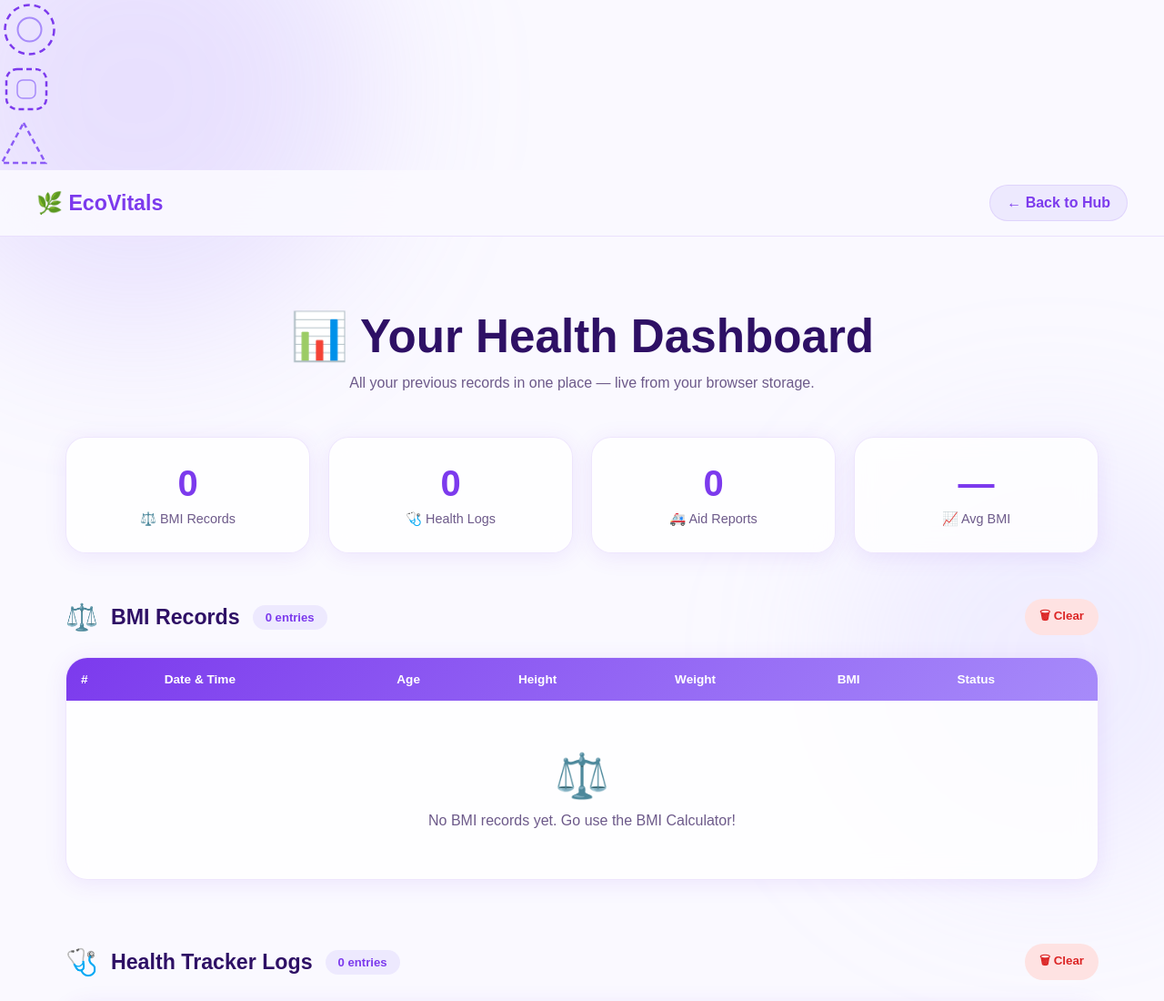
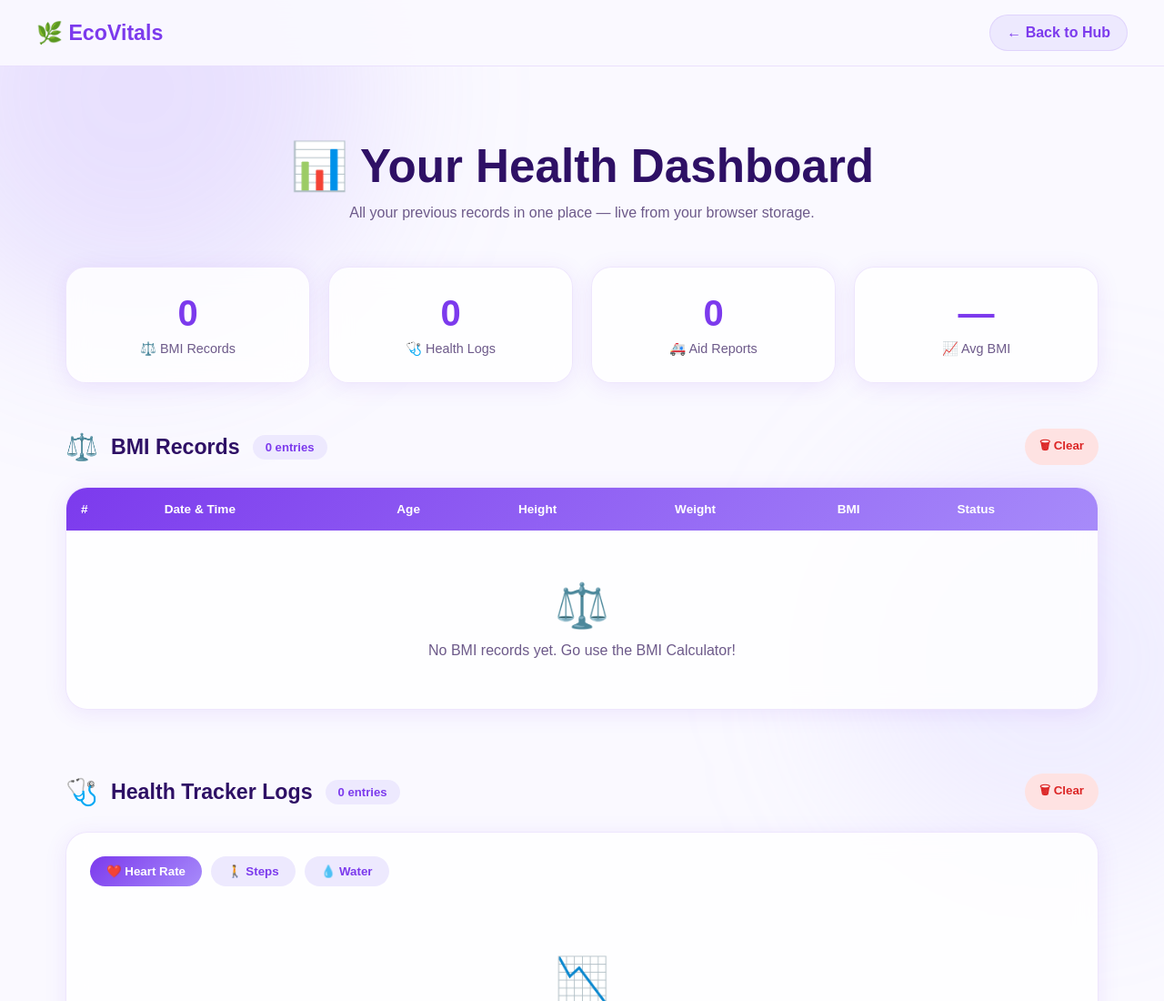
Before and after one commit to NoxiHydra/EcoVitals-Hub, a website: page dashboard.html in a window 1280 px wide. Shown: the top 1100 px of the page at 91% size. Drawn offline with nearby package versions, Linux system fonts and the light colour scheme.

Commit message:
Update dashboard.html

```diff
--- a/dashboard.html
+++ b/dashboard.html
@@ -459,32 +459,7 @@ tbody tr:hover{
   </style>
 </head>
 <body>
-<!-- BG BLOBS -->
-<div class="bg-blob blob-1"></div>
-<div class="bg-blob blob-2"></div>
-<div class="bg-blob blob-3"></div>
 
-<!-- DOODLES -->
-<div class="doodle doodle-1">
-  <svg width="65" height="65" viewBox="0 0 65 65" fill="none">
-    <circle cx="32.5" cy="32.5" r="27" stroke="#7c3aed" stroke-width="2.5" stroke-dasharray="7 5"/>
-    <circle cx="32.5" cy="32.5" r="13" stroke="#a78bfa" stroke-width="2"/>
-  </svg>
-</div>
-
-<div class="doodle doodle-2">
-  <svg width="58" height="58" viewBox="0 0 58 58" fill="none">
-    <rect x="7" y="7" width="44" height="44" rx="12" stroke="#7c3aed" stroke-width="2.5" stroke-dasharray="6 4"/>
-    <rect x="19" y="19" width="20" height="20" rx="6" stroke="#a78bfa" stroke-width="1.5"/>
-  </svg>
-</div>
-
-<div class="doodle doodle-3">
-  <svg width="52" height="52" viewBox="0 0 52 52" fill="none">
-    <polygon points="26,4 50,48 2,48" stroke="#8b5cf6" stroke-width="2.5" fill="none" stroke-dasharray="6 4"/>
-  </svg>
-</div>
-<!-- NAV -->
 <nav>
   <a class="nav-logo" href="./index.html">🌿 EcoVitals</a>
   <a class="nav-back" href="./index.html">← Back to Hub</a>
```
